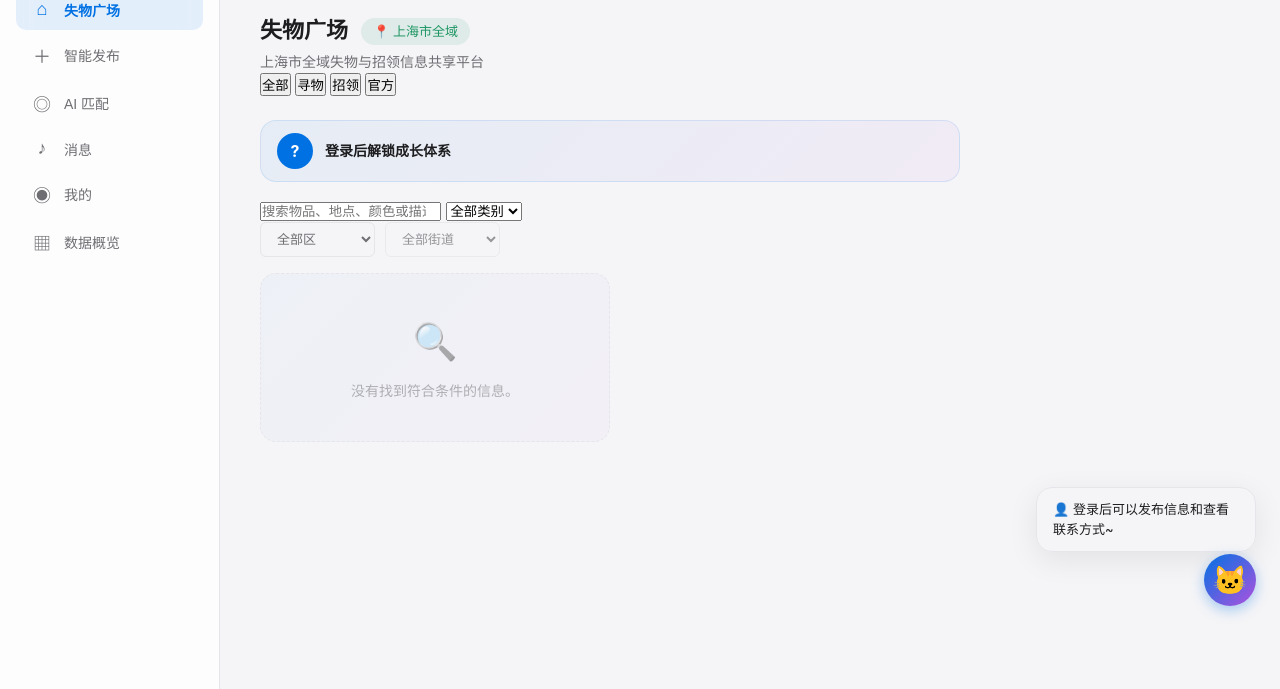
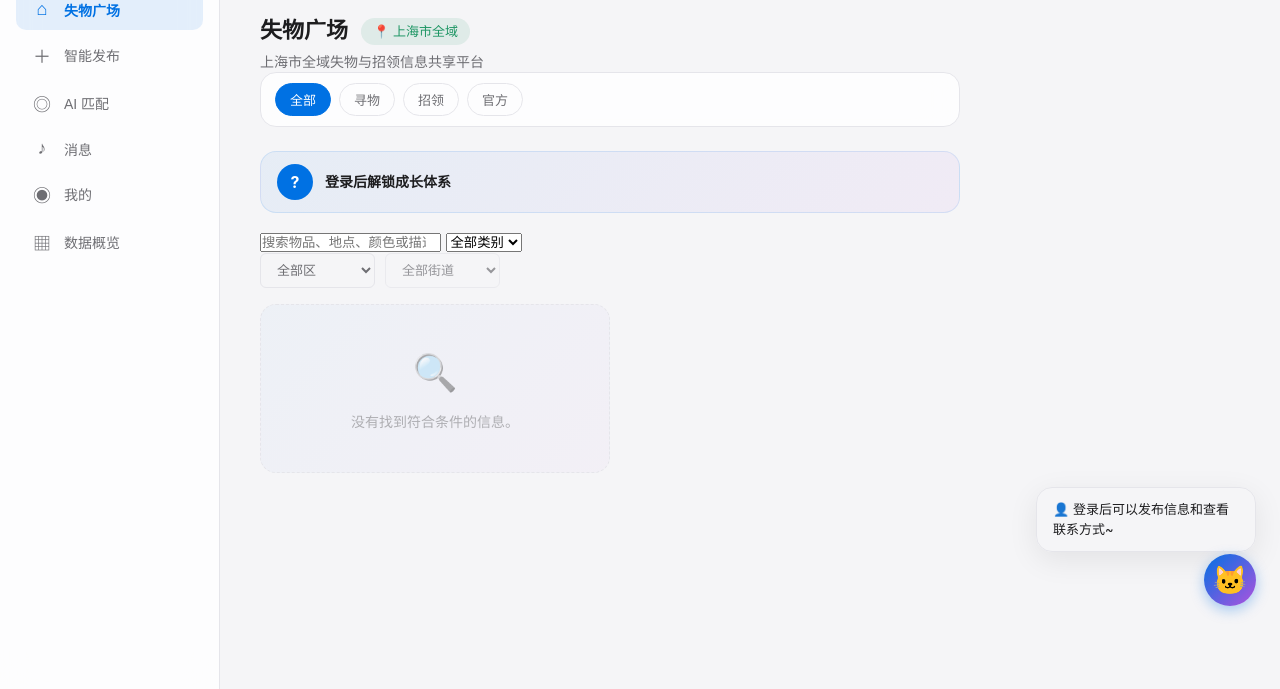
Before and after one commit to Destiny-AX/campus-lost-found-ai-matcher, a website: page index.html in a window 1280 px wide. Shown: the part 164-853 px from the top of the page. Drawn offline with Linux system fonts and the light colour scheme; no server answers.

Commit message:
fix(style): 补充.filter-group和.chip基础样式
问题:
- UI验证发现.filter-group和.chip缺少基础样式定义
- 只有@media (max-width: 480px)中的覆盖样式，无默认样式
- 导致筛选按钮显示为浏览器默认灰色按钮样式

修复:
- 添加.filter-group基础样式: flex布局、毛玻璃背景、圆角边框
- 添加.chip基础样式: 圆角pill形状、透明背景、hover变蓝
- .chip.is-active: 蓝色填充背景
- 统一使用--ease-out过渡曲线

回滚指引:
- 若chip样式冲突: 检查是否有其他组件也使用.chip类名

```diff
--- a/style.css
+++ b/style.css
@@ -142,6 +142,25 @@ body {
 }
 .filter-bar .search-box input:focus { border-color: var(--blue); box-shadow: 0 0 0 3px var(--blue-soft); }
 .filter-bar .search-box .btn { padding: 5px 12px; font-size: 12px; }
+
+/* ============== Filter Chips (filter-group + chip) ============== */
+.filter-group {
+  display: flex; gap: 8px; flex-wrap: wrap;
+  padding: 10px 14px;
+  background: var(--glass);
+  backdrop-filter: var(--glass-blur);
+  border-radius: var(--radius);
+  border: 1px solid var(--border);
+}
+.chip {
+  padding: 6px 14px; border-radius: 20px;
+  border: 1px solid var(--border);
+  background: transparent;
+  font-size: 13px; color: var(--text2); cursor: pointer;
+  transition: all 0.2s var(--ease-out);
+}
+.chip:hover { background: var(--blue-soft); color: var(--blue); border-color: transparent; }
+.chip.is-active { background: var(--blue); color: #fff; border-color: var(--blue); }
 
 /* ============== Card Grid — 去卡片化，使用分割线布局 ============== */
 .card-grid {
```
